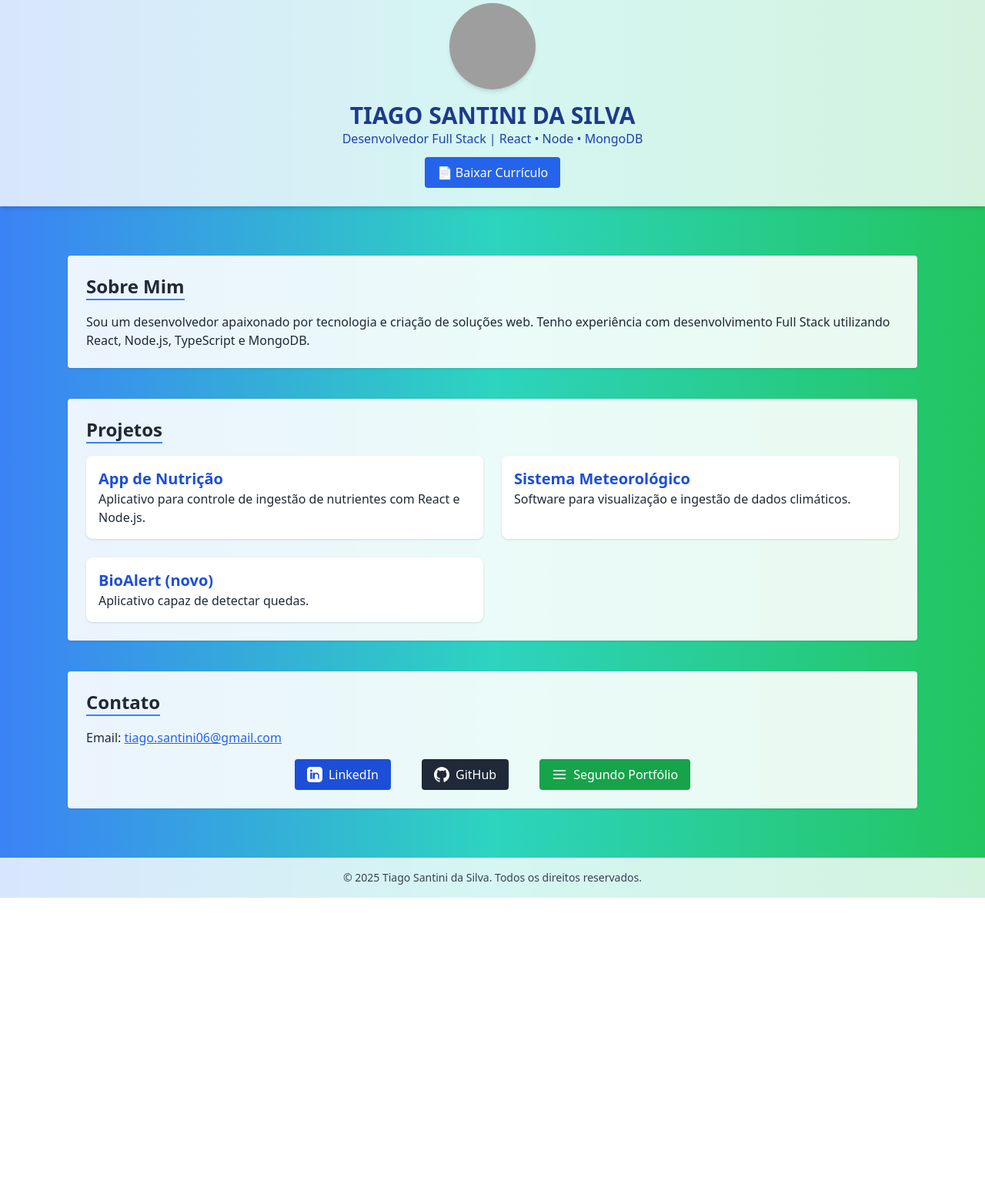
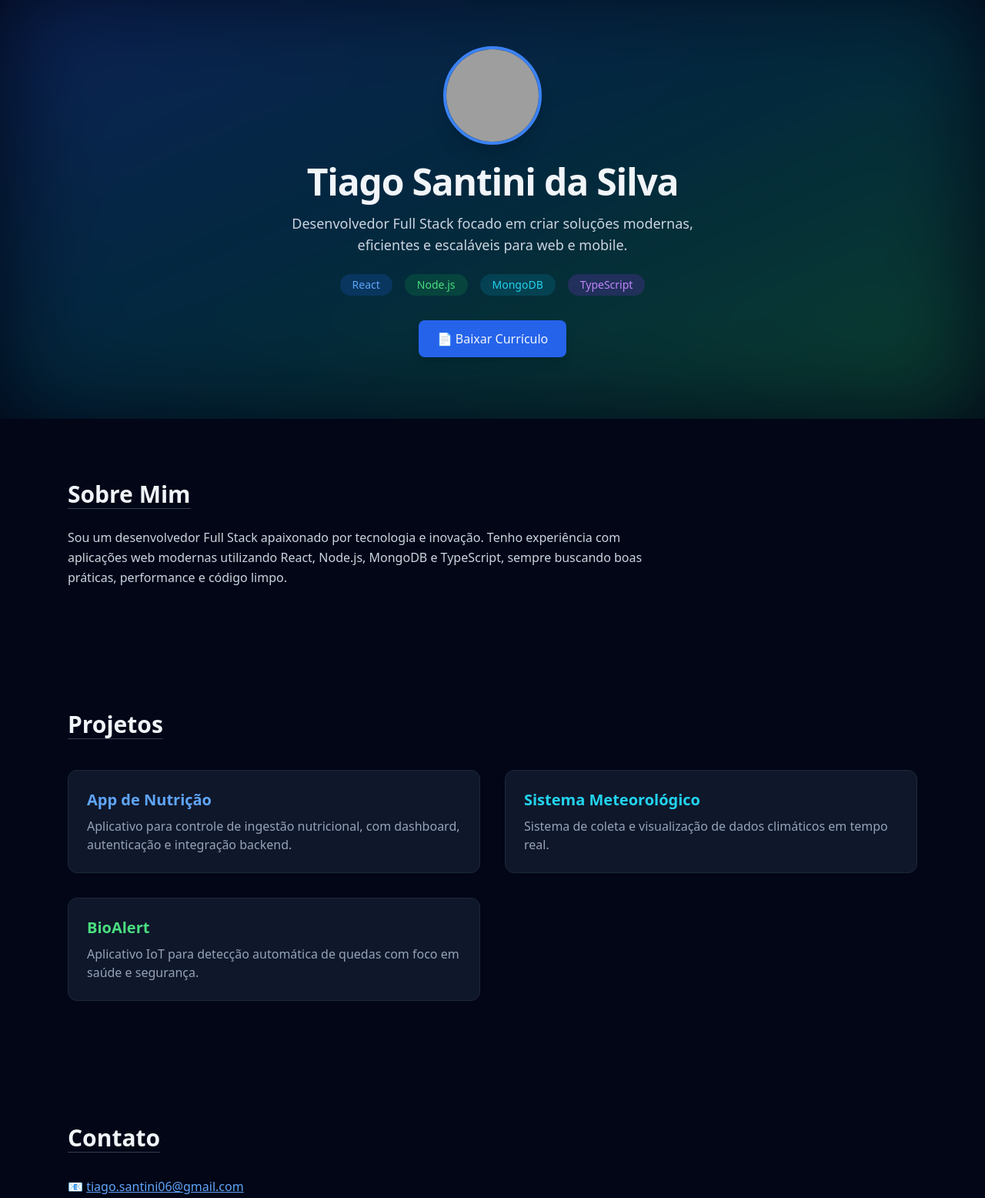
Before and after one commit to fatec-jacarei-dsm-portfolio/ra2581392323006, a plain HTML site: page docs/index.html in a window 1280 px wide. Shown: the part 20-1576 px from the top of the page at 77% size. Before the commit the page ends 1186 px from the top, so only its background shows below. Drawn offline with nearby package versions, Linux system fonts and the light colour scheme; grey boxes are pictures that could not be loaded.

Commit message:
Revise index.html structure and content

```diff
--- a/docs/index.html
+++ b/docs/index.html
@@ -3,100 +3,146 @@
 <head>
   <meta charset="UTF-8" />
   <meta name="viewport" content="width=device-width, initial-scale=1.0" />
-  <title>Portfólio - TIAGO SANTINI DA SILVA</title>
+  <title>Portfólio | Tiago Santini</title>
   <script src="https://cdn.tailwindcss.com"></script>
 </head>
-<body class="bg-gradient-to-r from-blue-500 via-teal-400 to-green-500 text-white font-sans">
 
-  <!-- Header -->
-  <header class="bg-white bg-opacity-80 shadow-md">
-    <div class="max-w-6xl mx-auto p-6 flex flex-col items-center text-center">
-      <img src="https://i.postimg.cc/Nfr3gkDn/195683296.jpg" alt="Foto de Tiago" class="w-28 h-28 rounded-full shadow-md mb-4" />
-      <h1 class="text-3xl font-bold text-blue-900">TIAGO SANTINI DA SILVA</h1>
-      <p class="text-blue-800 mb-3">Desenvolvedor Full Stack | React • Node • MongoDB</p>
-      <a href="https://drive.google.com/file/d/1WUrCw5L1_kO5wduWKQAUwi8lDLMff3TH/view?usp=sharing" download class="bg-blue-600 text-white px-4 py-2 rounded hover:bg-blue-700 transition">
+<body class="bg-slate-950 text-slate-100 font-sans">
+
+  <!-- HERO -->
+  <header class="relative overflow-hidden">
+    <div class="absolute inset-0 bg-gradient-to-br from-blue-600/30 via-cyan-500/20 to-green-500/30 blur-3xl"></div>
+
+    <div class="relative max-w-6xl mx-auto px-6 py-20 flex flex-col items-center text-center">
+      <img
+        src="https://i.postimg.cc/Nfr3gkDn/195683296.jpg"
+        alt="Tiago Santini"
+        class="w-32 h-32 rounded-full border-4 border-blue-500 shadow-xl mb-6"
+      />
+
+      <h1 class="text-4xl md:text-5xl font-bold tracking-tight">
+        Tiago Santini da Silva
+      </h1>
+
+      <p class="mt-4 text-lg text-slate-300 max-w-xl">
+        Desenvolvedor Full Stack focado em criar soluções modernas, eficientes
+        e escaláveis para web e mobile.
+      </p>
+
+      <div class="mt-6 flex gap-4 flex-wrap justify-center">
+        <span class="px-4 py-1 rounded-full bg-blue-600/20 text-blue-400 text-sm">React</span>
+        <span class="px-4 py-1 rounded-full bg-green-600/20 text-green-400 text-sm">Node.js</span>
+        <span class="px-4 py-1 rounded-full bg-cyan-600/20 text-cyan-400 text-sm">MongoDB</span>
+        <span class="px-4 py-1 rounded-full bg-purple-600/20 text-purple-400 text-sm">TypeScript</span>
+      </div>
+
+      <a
+        href="https://drive.google.com/file/d/1WUrCw5L1_kO5wduWKQAUwi8lDLMff3TH/view?usp=sharing"
+        target="_blank"
+        class="mt-8 inline-flex items-center gap-2 px-6 py-3 bg-blue-600 hover:bg-blue-700 transition rounded-lg shadow-lg"
+      >
         📄 Baixar Currículo
       </a>
     </div>
   </header>
 
-  <!-- Main content -->
-  <main class="max-w-6xl mx-auto p-6">
+  <!-- MAIN -->
+  <main class="max-w-6xl mx-auto px-6">
 
-    <!-- Sobre Mim -->
-    <section class="my-10 bg-white bg-opacity-90 p-6 rounded shadow text-gray-800">
-      <h2 class="text-2xl font-semibold border-b-2 border-blue-500 inline-block mb-4">Sobre Mim</h2>
-      <p>
-        Sou um desenvolvedor apaixonado por tecnologia e criação de soluções web. Tenho experiência com desenvolvimento Full Stack utilizando React, Node.js, TypeScript e MongoDB.
+    <!-- SOBRE -->
+    <section class="py-20">
+      <h2 class="text-3xl font-bold mb-6 border-b border-slate-700 inline-block">
+        Sobre Mim
+      </h2>
+      <p class="text-slate-300 max-w-3xl leading-relaxed">
+        Sou um desenvolvedor Full Stack apaixonado por tecnologia e inovação.
+        Tenho experiência com aplicações web modernas utilizando React,
+        Node.js, MongoDB e TypeScript, sempre buscando boas práticas,
+        performance e código limpo.
       </p>
     </section>
 
-    <!-- Projetos -->
-    <section class="my-10 bg-white bg-opacity-90 p-6 rounded shadow text-gray-800">
-      <h2 class="text-2xl font-semibold border-b-2 border-blue-500 inline-block mb-4">Projetos</h2>
-      <div class="grid grid-cols-1 md:grid-cols-2 gap-6">
+    <!-- PROJETOS -->
+    <section class="py-20">
+      <h2 class="text-3xl font-bold mb-10 border-b border-slate-700 inline-block">
+        Projetos
+      </h2>
 
-        <!-- Projeto 1 -->
-        <a href="https://github.com/seuusuario/app-nutricao" target="_blank" class="bg-white p-4 rounded-lg shadow hover:shadow-lg transition block text-gray-800">
-          <h3 class="text-xl font-semibold text-blue-700">App de Nutrição</h3>
-          <p>Aplicativo para controle de ingestão de nutrientes com React e Node.js.</p>
+      <div class="grid grid-cols-1 md:grid-cols-2 gap-8">
+
+        <!-- Card -->
+        <a href="https://github.com/seuusuario/app-nutricao" target="_blank"
+           class="group bg-slate-900 border border-slate-800 rounded-xl p-6 hover:-translate-y-2 hover:border-blue-500 transition-all">
+          <h3 class="text-xl font-semibold text-blue-400 mb-2 group-hover:text-blue-300">
+            App de Nutrição
+          </h3>
+          <p class="text-slate-400">
+            Aplicativo para controle de ingestão nutricional, com dashboard,
+            autenticação e integração backend.
+          </p>
         </a>
 
-        <!-- Projeto 2 -->
-        <a href="https://github.com/seuusuario/sistema-meteorologico" target="_blank" class="bg-white p-4 rounded-lg shadow hover:shadow-lg transition block text-gray-800">
-          <h3 class="text-xl font-semibold text-blue-700">Sistema Meteorológico</h3>
-          <p>Software para visualização e ingestão de dados climáticos.</p>
+        <!-- Card -->
+        <a href="https://github.com/seuusuario/sistema-meteorologico" target="_blank"
+           class="group bg-slate-900 border border-slate-800 rounded-xl p-6 hover:-translate-y-2 hover:border-cyan-500 transition-all">
+          <h3 class="text-xl font-semibold text-cyan-400 mb-2">
+            Sistema Meteorológico
+          </h3>
+          <p class="text-slate-400">
+            Sistema de coleta e visualização de dados climáticos em tempo real.
+          </p>
         </a>
-        <!-- Projeto 2 -->
-        <a href="https://github.com/seuusuario/sistema-meteorologico" target="_blank" class="bg-white p-4 rounded-lg shadow hover:shadow-lg transition block text-gray-800">
-          <h3 class="text-xl font-semibold text-blue-700">BioAlert (novo) </h3>
-          <p>Aplicativo capaz de detectar quedas.</p>
+
+        <!-- Card -->
+        <a href="#" target="_blank"
+           class="group bg-slate-900 border border-slate-800 rounded-xl p-6 hover:-translate-y-2 hover:border-green-500 transition-all">
+          <h3 class="text-xl font-semibold text-green-400 mb-2">
+            BioAlert
+          </h3>
+          <p class="text-slate-400">
+            Aplicativo IoT para detecção automática de quedas com foco em saúde
+            e segurança.
+          </p>
         </a>
 
       </div>
     </section>
 
-    <!-- Contato -->
-    <section class="my-10 bg-white bg-opacity-90 p-6 rounded shadow text-gray-800">
-      <h2 class="text-2xl font-semibold border-b-2 border-blue-500 inline-block mb-4">Contato</h2>
-      <p>Email: <a href="mailto:tiago.santini06@gmail.com" class="text-blue-600 underline">tiago.santini06@gmail.com</a></p>
+    <!-- CONTATO -->
+    <section class="py-20">
+      <h2 class="text-3xl font-bold mb-8 border-b border-slate-700 inline-block">
+        Contato
+      </h2>
 
-      <!-- Botões LinkedIn, GitHub e Segundo Portfólio -->
-      <div class="mt-4 flex justify-center space-x-6 flex-wrap gap-4">
-        <!-- LinkedIn -->
+      <p class="text-slate-300 mb-6">
+        📧 <a href="mailto:tiago.santini06@gmail.com" class="text-blue-400 underline">
+          tiago.santini06@gmail.com
+        </a>
+      </p>
+
+      <div class="flex flex-wrap gap-4">
         <a href="https://linkedin.com/in/tiago-santini-da-silva-b545752a6" target="_blank"
-           class="flex items-center space-x-2 bg-blue-700 text-white px-4 py-2 rounded hover:bg-blue-800 transition">
-          <svg xmlns="http://www.w3.org/2000/svg" class="h-5 w-5" fill="currentColor" viewBox="0 0 24 24">
-            <path d="M19 0h-14c-2.761 0-5 2.239-5 5v14c0 2.761 2.239 5 5 5h14c2.762 0 5-2.239 5-5v-14c0-2.761-2.238-5-5-5zm-11 19h-3v-10h3v10zm-1.5-11.27c-.967 0-1.75-.785-1.75-1.75s.783-1.75 1.75-1.75 1.75.785 1.75 1.75-.783 1.75-1.75 1.75zm13.5 11.27h-3v-5.5c0-1.38-1.121-2.5-2.5-2.5s-2.5 1.12-2.5 2.5v5.5h-3v-10h3v1.53c.59-.898 1.635-1.53 2.75-1.53 2.206 0 4 1.794 4 4v5.97z"/>
-          </svg>
-          <span>LinkedIn</span>
+           class="px-6 py-3 rounded-lg bg-blue-600 hover:bg-blue-700 transition">
+          LinkedIn
         </a>
 
-        <!-- GitHub -->
         <a href="https://github.com/TiagoSan77" target="_blank"
-           class="flex items-center space-x-2 bg-gray-800 text-white px-4 py-2 rounded hover:bg-gray-900 transition">
-          <svg xmlns="http://www.w3.org/2000/svg" class="h-5 w-5" fill="currentColor" viewBox="0 0 24 24">
-            <path d="M12 0.297c-6.627 0-12 5.373-12 12 0 5.303 3.438 9.8 8.205 11.385.6.113.82-.258.82-.577v-2.234c-3.338.724-4.033-1.416-4.033-1.416-.546-1.387-1.333-1.757-1.333-1.757-1.089-.744.084-.729.084-.729 1.205.084 1.838 1.236 1.838 1.236 1.07 1.834 2.807 1.304 3.492.997.108-.775.418-1.304.762-1.604-2.665-.304-5.466-1.332-5.466-5.931 0-1.31.469-2.381 1.236-3.221-.124-.303-.536-1.523.117-3.176 0 0 1.008-.322 3.301 1.23a11.49 11.49 0 013.003-.404c1.018.005 2.042.138 3.003.404 2.291-1.552 3.297-1.23 3.297-1.23.654 1.653.242 2.873.118 3.176.77.84 1.235 1.911 1.235 3.221 0 4.609-2.803 5.624-5.475 5.922.43.37.823 1.102.823 2.222v3.293c0 .319.218.694.825.576 4.765-1.585 8.2-6.082 8.2-11.384 0-6.627-5.373-12-12-12z"/>
-          </svg>
-          <span>GitHub</span>
+           class="px-6 py-3 rounded-lg bg-slate-800 hover:bg-slate-700 transition">
+          GitHub
         </a>
 
-        <!-- Segundo Portfólio -->
         <a href="https://tiagosan77.github.io/portfolio/" target="_blank"
-           class="flex items-center space-x-2 bg-green-600 text-white px-4 py-2 rounded hover:bg-green-700 transition">
-          <svg xmlns="http://www.w3.org/2000/svg" class="h-5 w-5" fill="none" stroke="currentColor" stroke-width="2" viewBox="0 0 24 24" stroke-linecap="round" stroke-linejoin="round">
-            <path d="M3 12h18M3 6h18M3 18h18"/>
-          </svg>
-          <span>Segundo Portfólio</span>
+           class="px-6 py-3 rounded-lg bg-green-600 hover:bg-green-700 transition">
+          Segundo Portfólio
         </a>
       </div>
     </section>
 
   </main>
 
-  <!-- Footer -->
-  <footer class="bg-white bg-opacity-80 text-center py-4 text-sm text-gray-700">
-    &copy; 2025 Tiago Santini da Silva. Todos os direitos reservados.
+  <!-- FOOTER -->
+  <footer class="border-t border-slate-800 py-6 text-center text-slate-500 text-sm">
+    © 2025 — Tiago Santini da Silva
   </footer>
 
 </body>
```
